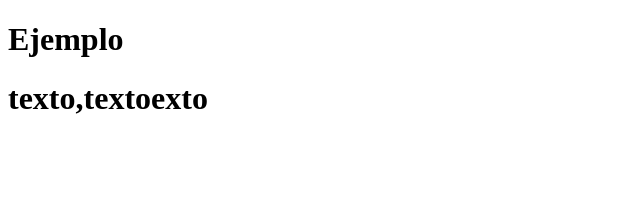
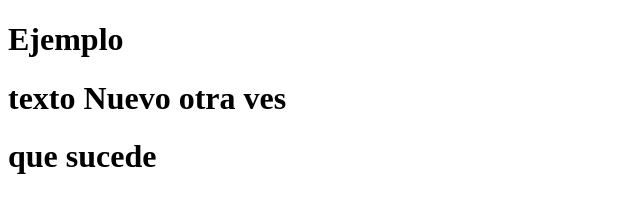
Before and after one commit to danielaraneda/ejemplo, a plain HTML site: page index.html in a window 1280 px wide. Shown: the whole page, without its empty margins (0-640 px from the left). Drawn offline with Linux system fonts and the light colour scheme.

Commit message:
nuevo cambio 20:32

```diff
--- a/index.html
+++ b/index.html
@@ -10,7 +10,8 @@
 <body>
     <div class="app">
         <h1>Ejemplo</h1>
-        <h1>texto,textoexto</h1>
+        <h1>texto Nuevo otra ves</h1>
+        <h1>que sucede</h1>
     </div>
 </body>
 
```
